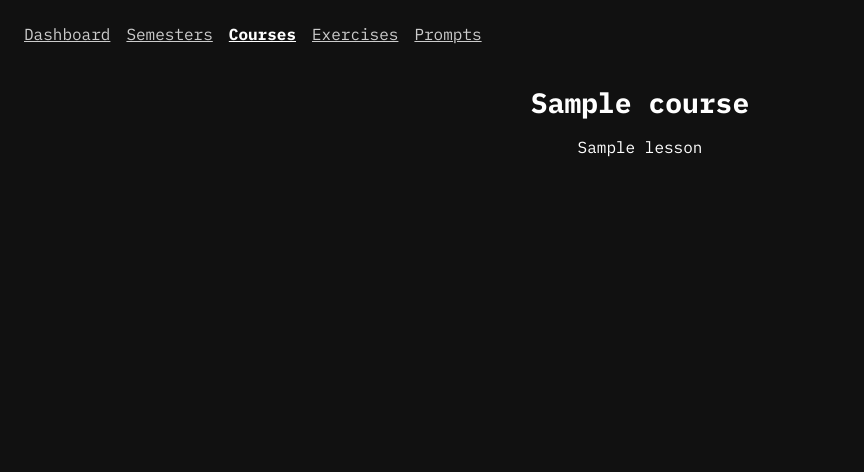
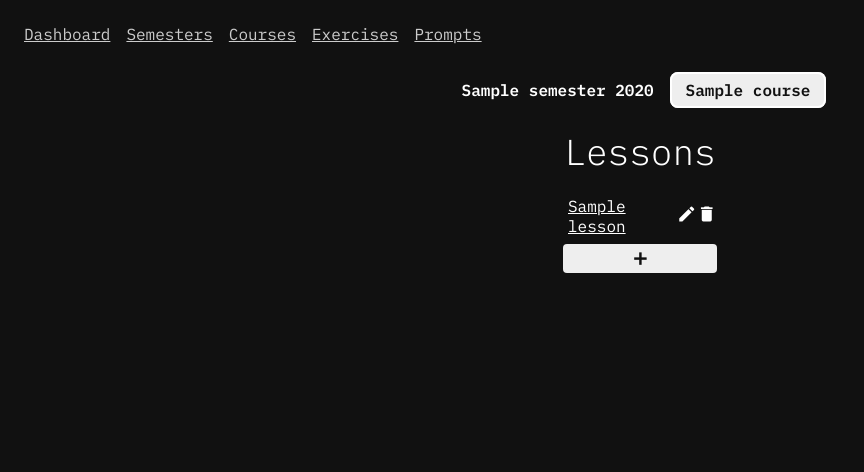
Before and after one commit to cs-24-dat-5-04/p5, a Flask app: page /semester/1/course/1 in a window 1280 px wide. Shown: the top 472 px of the page, without its empty margins (0-864 px from the left). Run offline with Flask 3, Linux system fonts and the light colour scheme; tables that the repository leaves empty hold one stand-in row (values such as "Sample post"); parts of the project's set-up code (start-up, migrations or seed data) failed here and were passed over.

Commit message:
Full lesson CRUD

```diff
--- a/app/__init__.py
+++ b/app/__init__.py
@@ -84,7 +84,7 @@ def show_semester(semester_id):
             # TODO: Insert for loop for the entered number of lessons to create lesson objects and add them to the session
             session.add(form_submission)
             session.commit()
-        return render_template('show_semester.html', semester=semester, form=form, course_list=course_list, course_year = course_year)
+        return render_template('show_semester.html', semester=semester, form=form, course_list=course_list, course_year = course_year, active_page='semester')
     else:
         return "Semester not found", 404
 
@@ -97,7 +97,9 @@ def course():
 def show_course(semester_id, course_id):
     course = session.query(Course).filter(and_(Course.semester_id == semester_id, Course.course_id == course_id)).first()
     lesson_list = session.query(Lesson).filter(Lesson.course_id == course_id)
-    return render_template('show_course.html', course=course, lesson_list=lesson_list, active_page='course')
+    course_list = session.query(Course).filter(and_(Course.semester_id == semester_id, Course.course_year == course.course_year))
+    semester = session.query(Semester).filter(Semester.semester_id == semester_id).first()
+    return render_template('show_course.html', course=course, semester=semester, lesson_list=lesson_list, course_list=course_list, active_course_id=course_id)
 
 @app.route('/exercise', methods=['GET', 'POST'])
 def exercise():
@@ -112,6 +114,35 @@ def page_not_found(e):
 @app.errorhandler(500)
 def internal_server_error(e):
     return render_template('500.html'), 500
+
+@app.route('/delete_semester', methods=['POST'])
+def delete_semester():
+    semester_id = request.form.get('semester_id')
+    semester = session.query(Semester).get(semester_id)
+
+    if semester:
+        session.delete(semester)
+        session.commit()
+
+    return redirect(request.referrer)
+
+@app.route('/save_semester', methods=['POST'])
+def save_semester():
+    semester_id = request.form.get('semester_id')
+    new_name = request.form.get('new_name')
+    semester = session.query(Semester).get(semester_id)
+    if semester:
+        semester.semester_name = new_name
+        session.commit()
+    return redirect(request.referrer)
+
+@app.route('/create_semester', methods=['POST'])
+def create_semester():
+    semester_name = request.form.get('semester_name')
+    semester = Semester(semester_name = semester_name)
+    session.add(semester)
+    session.commit()
+    return redirect(request.referrer)
 
 @app.route('/delete_course', methods=['POST'])
 def delete_course():
@@ -147,35 +178,36 @@ def create_course():
         session.commit()
     return redirect(request.referrer)
 
-@app.route('/delete_semester', methods=['POST'])
-def delete_semester():
-    semester_id = request.form.get('semester_id')
-    semester = session.query(Semester).get(semester_id)
+@app.route('/delete_lesson', methods=['POST'])
+def delete_lesson():
+    lesson_id = request.form.get('lesson_id')
+    lesson = session.query(Lesson).get(lesson_id)
 
-    if semester:
-        session.delete(semester)
+    if lesson:
+        # TODO: Auto-decrement following lessons
+        session.delete(lesson)
         session.commit()
 
     return redirect(request.referrer)
 
-@app.route('/save_semester', methods=['POST'])
-def save_semester():
-    semester_id = request.form.get('semester_id')
+@app.route('/save_lesson', methods=['POST'])
+def save_lesson():
+    lesson_id = request.form.get('lesson_id')
     new_name = request.form.get('new_name')
-    semester = session.query(Semester).get(semester_id)
-    if semester:
-        semester.semester_name = new_name
+    lesson = session.query(Lesson).get(lesson_id)
+    if lesson:
+        lesson.lesson_name = new_name
         session.commit()
     return redirect(request.referrer)
 
-@app.route('/create_semester', methods=['POST'])
-def create_semester():
-    semester_name = request.form.get('semester_name')
-    semester = Semester(semester_name = semester_name)
-    session.add(semester)
+@app.route('/create_lesson', methods=['POST'])
+def create_lesson():
+    course_id = request.form.get('course_id')
+    lesson_number = session.query(Lesson).filter_by(course_id = course_id).order_by(Lesson.lesson_number.desc()).first().lesson_number + 1;
+    lesson = Lesson(course_id = course_id, lesson_number = lesson_number)
+    session.add(lesson)
     session.commit()
     return redirect(request.referrer)
 
-
 if __name__ == '__main__':
    app.run(debug=True)
--- a/app/models/lesson.py
+++ b/app/models/lesson.py
@@ -7,7 +7,7 @@ class Lesson(Base):
 
     lesson_id = Column(Integer, autoincrement=True, primary_key=True, nullable=False)
     lesson_name = Column(String, nullable=True)
-    lesson_number = Column(Integer, nullable=False)
+    lesson_number = Column(Integer, autoincrement=True, nullable=False)
     course_id = Column(Integer, ForeignKey('course.course_id'), nullable=False)
     # system_prompt = Column(nullable=True)
 
--- a/app/static/css/style.css
+++ b/app/static/css/style.css
@@ -353,3 +353,39 @@ ol.crud {
 .hidden {
     visibility: hidden;
 }
+
+.course-card {
+    padding: 0.5rem 1rem;
+    margin: 0.25rem;
+    background: #111;
+    color: white;
+    border-radius: 0.5rem;
+    text-decoration: none;
+    outline: 2px solid white;
+    outline-offset: -2px;
+}
+
+.course-card:hover {
+    background-color: #222;
+    cursor: pointer;
+}
+
+.course-card.current-course {
+    background: #eee;
+    color: #111;
+    border: 0;
+    font-weight: 600;
+}
+
+.course-card.current-course:hover {
+    background: white;
+}
+
+.card-title {
+    padding: 0.5rem 0.5rem;
+    margin: 0.25rem;
+    background: #111;
+    color: white;
+    text-decoration: none;
+    font-weight: 600;
+}
--- a/app/static/js/crud.js
+++ b/app/static/js/crud.js
@@ -38,7 +38,7 @@ function createCourse(event, course_year, semester_id) {
         }
     });
 }
-function createSemester(event, semester_name) {
+function createSemester(event) {
     itemList = event.target.closest('ol');
     const newItem = document.createElement('li');
     const newItemInput = document.createElement('input');
@@ -68,6 +68,21 @@ function createSemester(event, semester_name) {
         }
     });
 }
+
+function createLesson(course_id) {
+    const course = document.createElement('input');
+    course.name = 'course_id';
+    course.value = course_id;
+    const form = document.createElement('form');
+    form.method = 'POST';
+    form.action = '/create_lesson';
+    form.appendChild(course);
+    form.classList.add('hidden');
+    document.body.appendChild(form);
+    form.submit();
+
+}
+
 function renameItem(event) {
     item = event.target.closest('li')
     id = item.dataset.itemId;
--- a/app/templates/show_course.html
+++ b/app/templates/show_course.html
@@ -1,16 +1,31 @@
 {% extends "layout.html" %}
 
-{% block title %}Semesters{% endblock %}
+{% block title %}Course{% endblock %}
 
 {% block content %}
-<h2>{{ course }}</h2>
-<ul class="selector">
-    {% for lesson in lesson_list %}
-            <li>
-                {{lesson}}
+<div class="centered">
+    <a href="{{ url_for('show_semester', semester_id=semester.semester_id) }}" class="card-title">{{ semester.semester_name }} {{ course.course_year }}</a>
+    {% for i in course_list %}
+        <a href="{{ url_for('show_course', semester_id=semester.semester_id, course_id=i.course_id) }}" class="course-card {% if course.course_id ==  i.course_id %}current-course{% endif %}">{{i.course_name}}</a>
+    {% endfor %}
+</div>
+<h1>Lessons</h1>
+<div class="centered">
+    <ol class="crud">
+        {% for lesson in lesson_list %}
+            <li data-item-id="{{ lesson.lesson_id }}" data-item-type="lesson">
+                <a class="name" title="View {{lesson}}" href="#">
+                    {{lesson}}
+                </a>
+                <button onclick="renameItem(event)"><span class="material-icons update" title="Rename {{lesson}}">edit</span></button>
+                <button onclick="deleteItem(event)"><span class="material-icons delete" title="Delete {{lesson}}">delete</span></button>
             </li>
         {% else %}
-            <li>No lessons found.</li>
+            <li class="empty"><p>No lessons found.</p></li>
         {% endfor %}
-</ul>
+        <li class="create" title="Create lesson"><button onclick="createLesson('{{ course.course_id }}')"><span class="material-icons">add</span></button></li>
+    </ol>
+</div>
+
+<script src="{{ url_for('static', filename='js/crud.js') }}"></script>
 {% endblock %}
```
